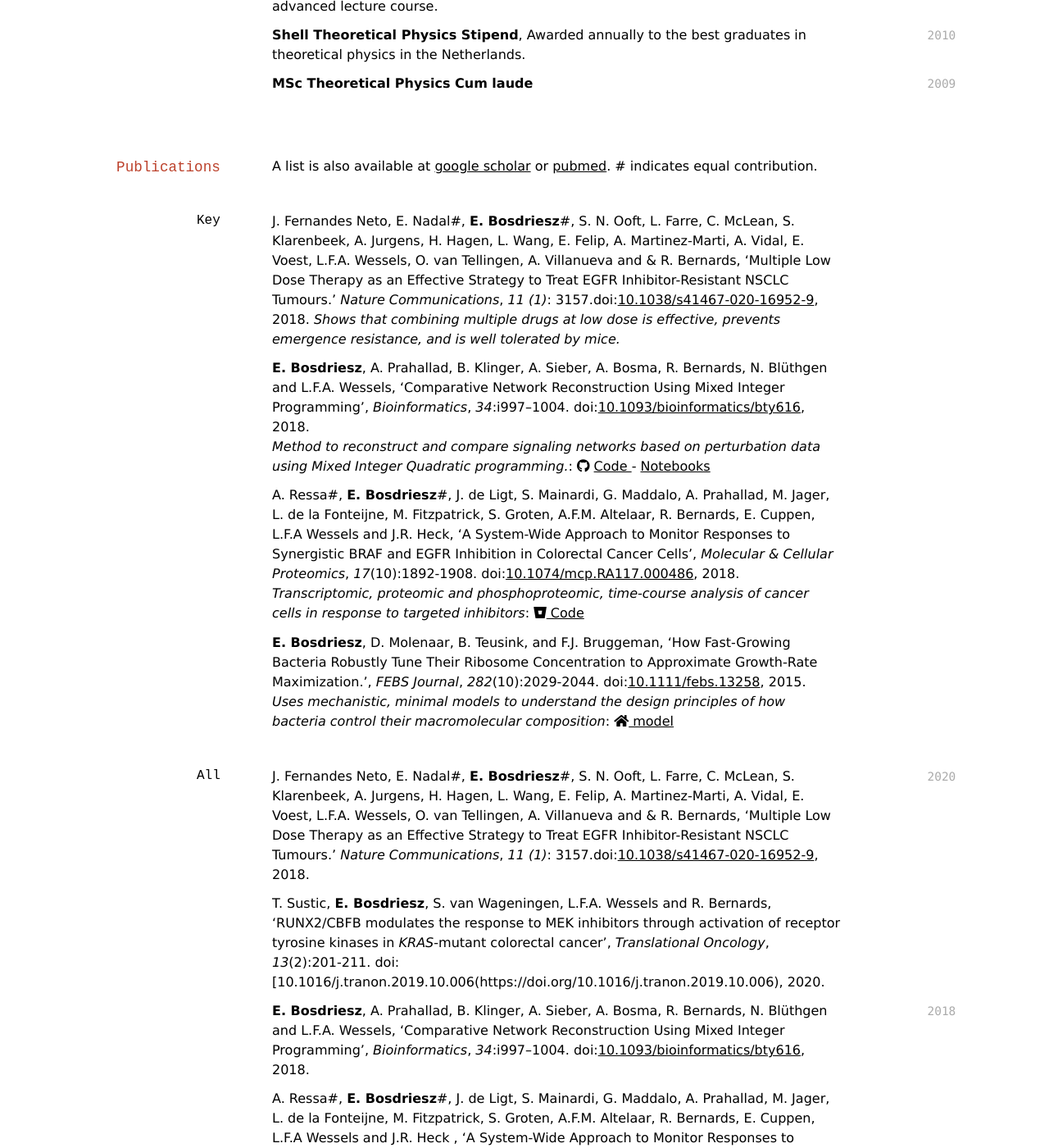
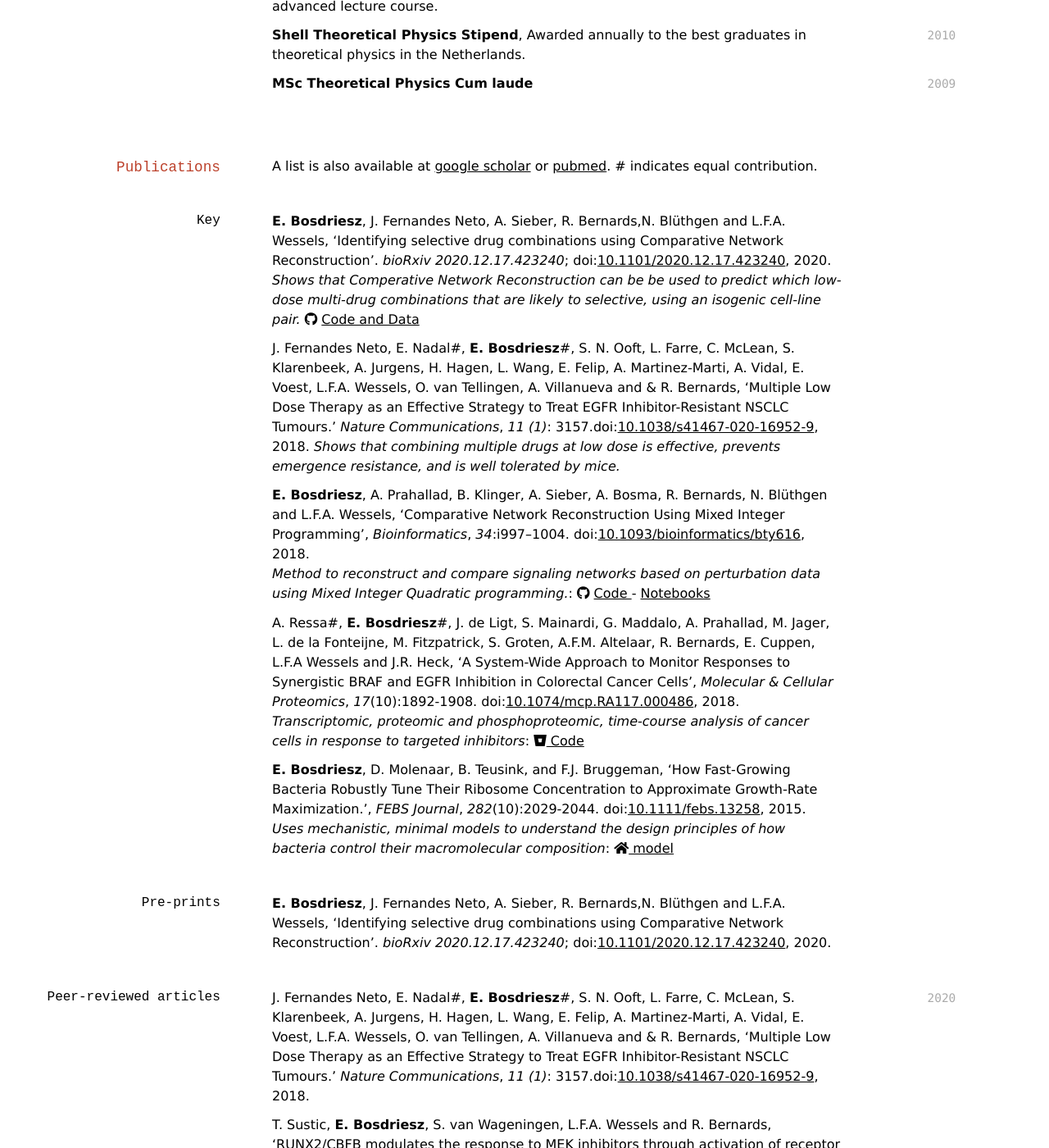
Before and after one commit to evertbosdriesz/markdown-cv, a Jekyll site: the page built from index.md, in a window 1280 px wide and 1400 px high, scrolled down 1666 px. Shown: the whole window at 82% size. Built offline with Jekyll 4.4.1, drawn with Linux system fonts in a browser that asks for light colours; nearby versions of some CDN libraries; a style sheet for code colours, icons or effects is not loaded.

```diff
--- a/index.md
+++ b/index.md
@@ -110,6 +110,10 @@ C, C++ (It's been a while)
 
 ### Key
 
+**E. Bosdriesz**, J. Fernandes Neto, A. Sieber, R. Bernards,N. Bl&uuml;thgen and L.F.A. Wessels, 'Identifying selective drug combinations using Comparative Network Reconstruction'. *bioRxiv 2020.12.17.423240*; doi:[10.1101/2020.12.17.423240](https://doi.org/10.1101/2020.12.17.423240), 2020.<br>
+*Shows that Comperative Network Reconstruction can be be used to predict which low-dose multi-drug combinations that are likely to selective, using an isogenic cell-line pair.*
+<i class="fab fa-github"></i> <a href="https://github.com/evertbosdriesz/cnr-selective-combos"> Code and Data </a>
+
 J. Fernandes Neto, E. Nadal#, **E. Bosdriesz**#, S. N. Ooft, L. Farre, C. McLean, S. Klarenbeek, A. Jurgens, H. Hagen, L. Wang, E. Felip, A. Martinez-Marti, A. Vidal, E. Voest, L.F.A. Wessels, O. van Tellingen, A. Villanueva and & R. Bernards, 'Multiple Low Dose Therapy as an Effective Strategy to Treat EGFR Inhibitor-Resistant NSCLC Tumours.' *Nature Communications*, *11 (1)*: 3157.doi:[10.1038/s41467-020-16952-9](https://doi.org/10.1038/s41467-020-16952-9), 2018.
 *Shows that combining multiple drugs at low dose is effective, prevents emergence resistance, and is well tolerated by mice.*
 
@@ -131,7 +135,11 @@ doi:[10.1074/mcp.RA117.000486](https://doi.org/10.1074/mcp.RA117.000486), 2018.<
 *Uses mechanistic, minimal models to understand the design principles of how bacteria control their macromolecular composition*:
 <a href="https://jjj.bio.vu.nl/models/bosdriesz1/"><i class="fas fa-home"></i> model</a>
 
-### All
+### Pre-prints
+
+**E. Bosdriesz**, J. Fernandes Neto, A. Sieber, R. Bernards,N. Bl&uuml;thgen and L.F.A. Wessels, 'Identifying selective drug combinations using Comparative Network Reconstruction'. *bioRxiv 2020.12.17.423240*; doi:[10.1101/2020.12.17.423240](https://doi.org/10.1101/2020.12.17.423240), 2020.<br>
+
+### Peer-reviewed articles
 
 `2020`
 J. Fernandes Neto, E. Nadal#, **E. Bosdriesz**#, S. N. Ooft, L. Farre, C. McLean, S. Klarenbeek, A. Jurgens, H. Hagen, L. Wang, E. Felip, A. Martinez-Marti, A. Vidal, E. Voest, L.F.A. Wessels, O. van Tellingen, A. Villanueva and & R. Bernards, 'Multiple Low Dose Therapy as an Effective Strategy to Treat EGFR Inhibitor-Resistant NSCLC Tumours.' *Nature Communications*, *11 (1)*: 3157.doi:[10.1038/s41467-020-16952-9](https://doi.org/10.1038/s41467-020-16952-9), 2018.
```
